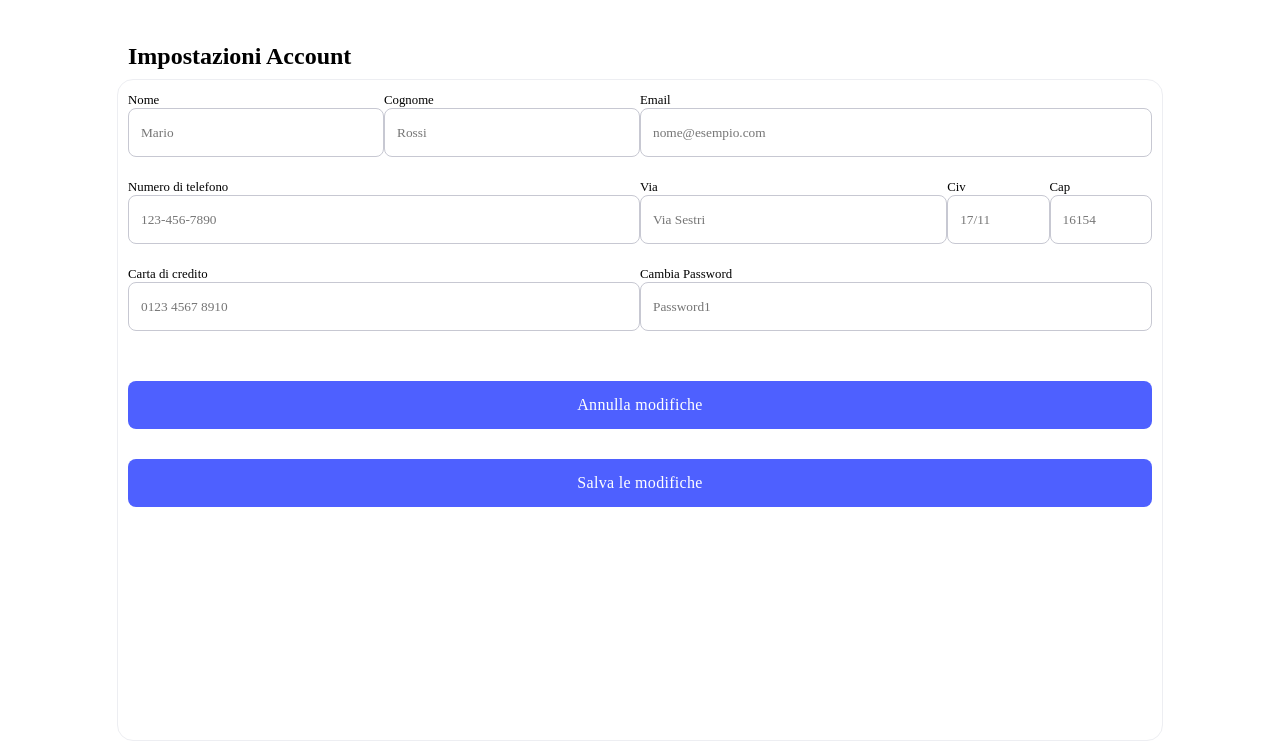
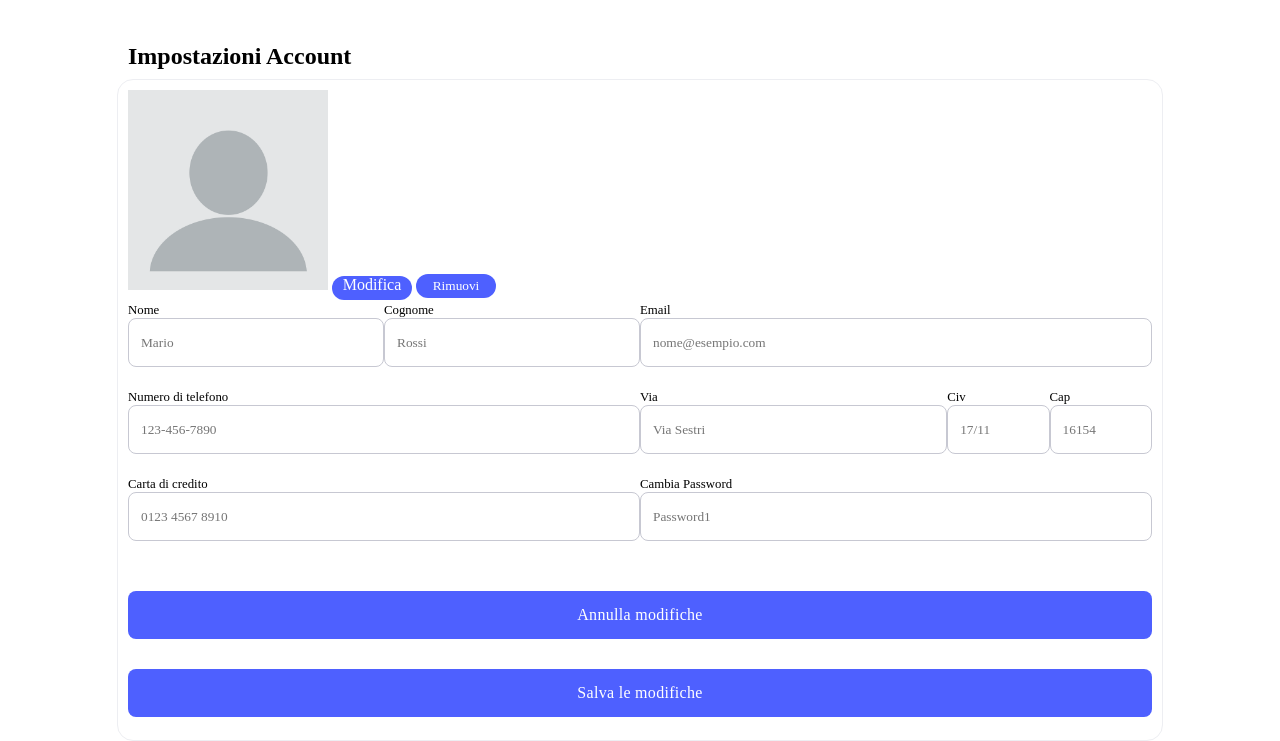
Before and after one commit to Spinny03/Il_Pescaggio, a PHP site: page /profile.php in a window 1280 px wide. Shown: the part 81-822 px from the top of the page. Run offline with PHP 8.4, Linux system fonts and the light colour scheme; the visitor is signed in with stand-in values (Sample User, id 1); data that the repository does not hold is empty.

Commit message:
userphoto
-manca gestione omonimia
- sistemare url del button utente

```diff
--- a/access/profileDB.php
+++ b/access/profileDB.php
@@ -60,7 +60,7 @@
         echo $sql;
         $conn->query($sql);
     }
-    //header("Location: ../profile.php");
+    header("Location: ../profile.php");
     $conn->close();
     exit();
 ?>
--- a/css/profile.css
+++ b/css/profileStyles.css
@@ -1,3 +1,23 @@
+
+.smallBtn:hover {
+	background-color: cornflowerblue;
+}
+
+.smallBtn:active {
+	background-color: mediumaquamarine;
+}
+
+.inPhoto {
+	border: 0;
+    clip: rect(1px, 1px, 1px, 1px);
+    height: 1px;
+    margin: -1px;
+    overflow: hidden;
+    padding: 0;
+    position: absolute;
+    width: 1px;
+}
+
 .pSettings{
     margin-left: auto;
     margin-right: auto;
@@ -8,20 +28,37 @@
     padding: 10px;
     border-radius: 16px;
 }
+
 .conteinerP{
     display: grid;
     grid-template-rows: 80px 4vh 80vh;
     width: calc(100vw - (100vw - 100%));
     gap: 24px;
 }
+
 .title{
     margin-left: auto;
     margin-right: auto;
     width: 80%;
 }
+
 input{
     padding-right: 10px;
 }
+
+.smallBtn{
+    font-family: 'nunito';
+    border: 0;
+    display: inline-block;
+    background-color: #4e60ff;
+    width: 5rem;
+    height: 1.5rem;
+    text-align: center;
+    border-radius: 1rem;
+    color: white;
+    cursor: pointer;
+}
+
 .logbtn{
     margin-top: 30px;
     width: 100%;
@@ -47,15 +84,19 @@ input{
 #p25{
     width: 25%;
 }
+
 #p50{
     width: 50%;
 }
+
 #p30{
     width: 30%;
 }
+
 #p10{
     width: 10%;
 }
+
 @media screen and (max-width: 660px) {
     .pSettings{
         width: 90%;
--- a/profile.php
+++ b/profile.php
@@ -13,13 +13,19 @@
     $bag = mysqli_fetch_assoc($bag);
     $data = $conn->query('SELECT * FROM username WHERE email ="'.$_SESSION["user"].'";');
     $data = mysqli_fetch_assoc($data);
+    if(empty($data["photoLink"])){
+        $link = "images/icons/profile.png";
+    }
+    else{
+        $link = "images/userPhoto/".$data["photoLink"];
+    }
     if(isset($_SESSION["emailFail"]) && $_SESSION["emailFail"]){
         echo'<style>
                 input[name="email"]{
                     background-color: rgba(255, 78, 113, 0.7);
                 }
             </style>';
-        $_SESSION["emailFail"]=False;
+        $_SESSION["emailFail"] = False;
     }
 ?>
 
@@ -27,7 +33,7 @@
 <html>
     <head>
         <meta name="viewport" content="width=device-width" />
-        <link rel="stylesheet" href="css/profile.css">
+        <link rel="stylesheet" href="css/profileStyles.css">
         <link rel="stylesheet" href="css/navBarStyles.css">
         <link rel="stylesheet" href="css/formStyles.css">
 
@@ -66,9 +72,22 @@
             <div class="title">
                 <h2>Impostazioni Account</h2>
             </div>
+
             <div class="pSettings">
+
+
+                <form id="pform" action="access/photoDB.php" method="POST" enctype="multipart/form-data">
+                    <img width="200" height="200" src="<?php echo $link;?>">
+                    <label class="smallBtn" for="apply"><input class="inPhoto" type="file" name="pfile" name="pfile" id="apply" accept="image/*">Modifica</label>
+                    <button type="submit" name="change" value="False" class="smallBtn">Rimuovi</button>
+                </form>
+                <script>
+                    document.getElementById("apply").onchange = function() {
+                    document.getElementById("pform").submit();
+                }
+                </script>
+
                 <form action="access/profileDB.php" method="POST" >
-
                     <div class="data" id="p25">
                         <label for="name"><b>Nome</b></label>
                         <input type="text" placeholder="Mario" name="name"
@@ -162,8 +181,8 @@
                         <input type="text" placeholder="Password1" name="changPasw" pattern="(?=.*\d)(?=.*[a-z])(?=.*[A-Z]).{8,}" title="Deve contenere almeno un numero e una lettera maiuscola e minuscola e almeno 8 o più caratteri" minlength="8" >
                     </div>
 
-                    <button type="submit" name="change" value="False"class="logbtn">Annulla modifiche</button>
-                    <button type="submit" name="change" value="True"class="logbtn">Salva le modifiche</button>
+                    <button type="submit" name="change" value="False" class="logbtn">Annulla modifiche</button>
+                    <button type="submit" name="change" value="True" class="logbtn">Salva le modifiche</button>
                 </form>
             </div>
         </div>
```
Also changed, not shown: access/photoDB.php (added, +48 -0 lines), images/userPhoto/Sedia_Binaria.png (added), images/userPhoto/sailormoon.jpg (added).
